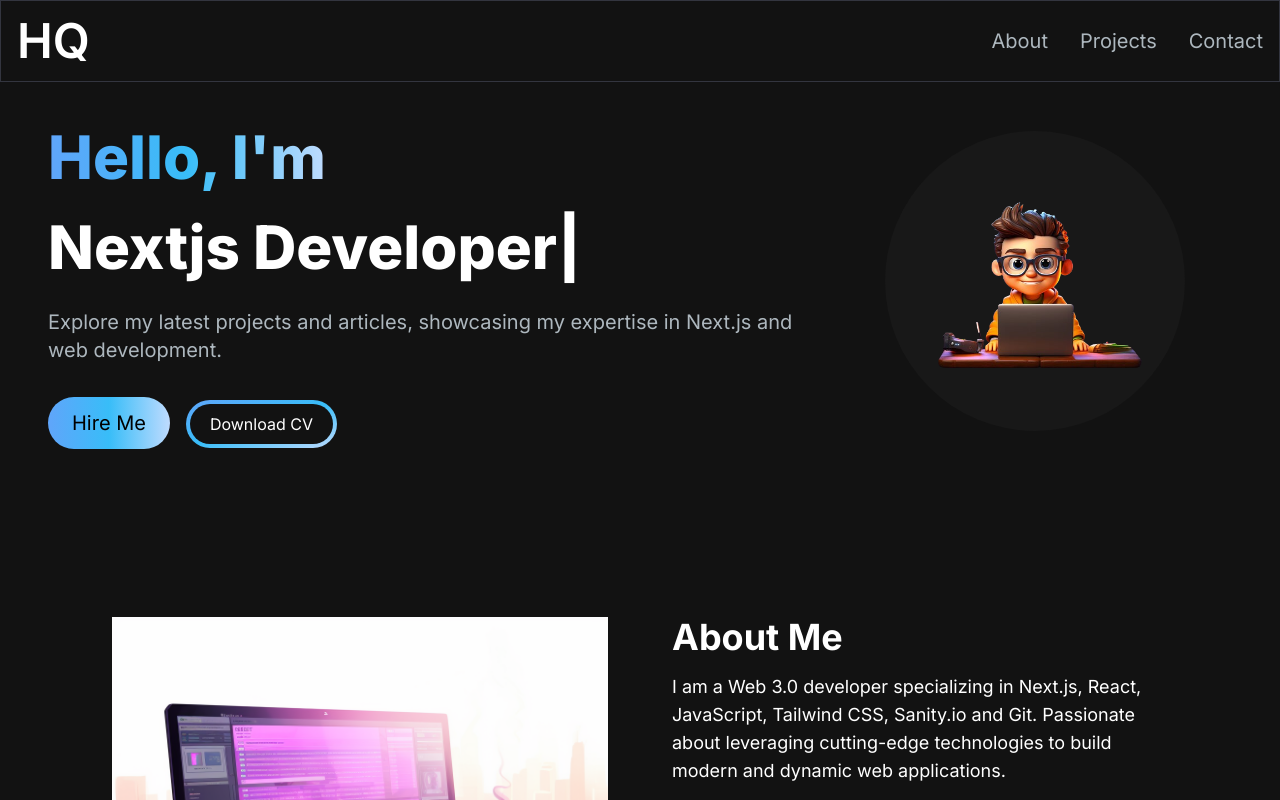
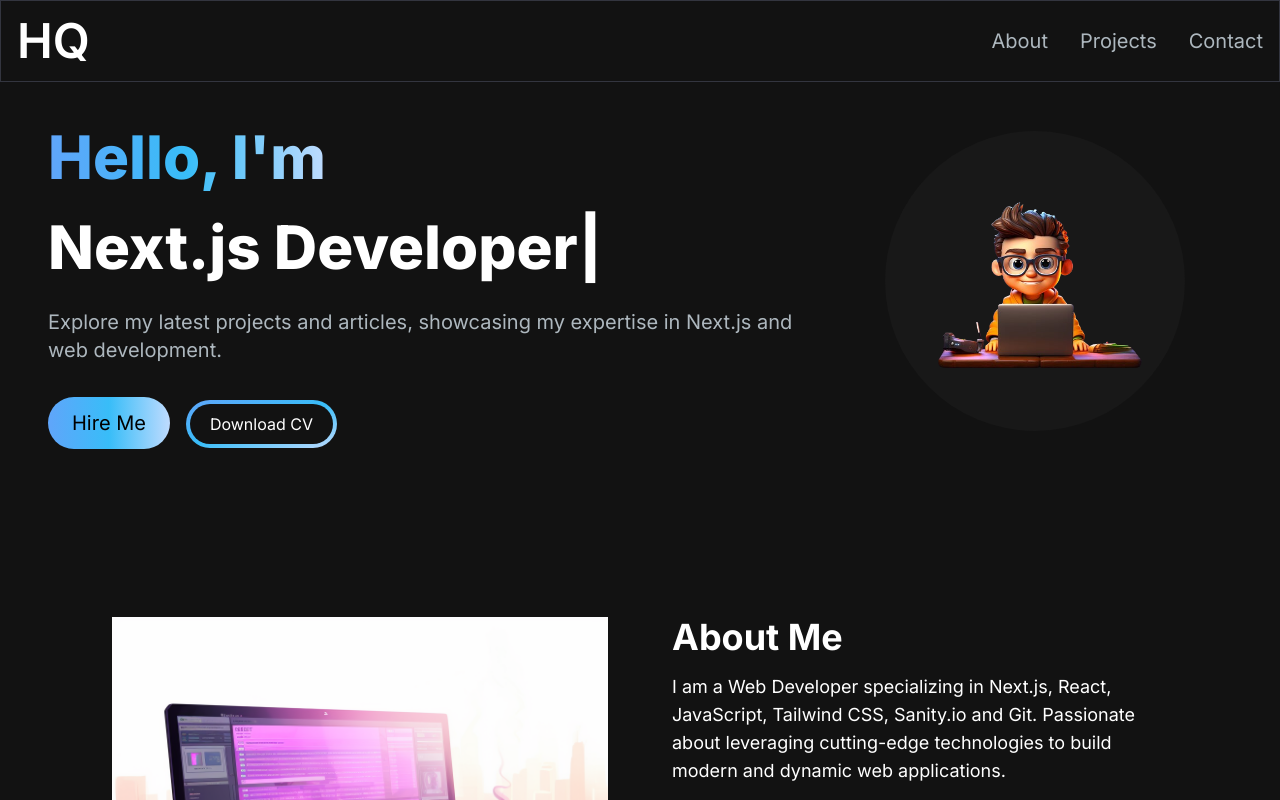
Before and after one commit to hamzaq453/portfolio-website, a Next.js app: page / in a window 1280 px wide. Shown: the top 800 px of the page. Built offline with nearby package versions, Linux system fonts and the light colour scheme.

Commit message:
3.0 removed from hero and about

```diff
--- a/src/app/components/AboutSection.jsx
+++ b/src/app/components/AboutSection.jsx
@@ -60,7 +60,7 @@
         <div className="mt-4 md:mt-0 text-left flex flex-col h-full">
           <h2 className="text-4xl font-bold text-white mb-4">About Me</h2>
           <p className="text-base lg:text-lg">
-          I am a Web 3.0 developer specializing in Next.js, React, JavaScript, Tailwind CSS, Sanity.io and Git.
+          I am a Web Developer specializing in Next.js, React, JavaScript, Tailwind CSS, Sanity.io and Git.
            Passionate about leveraging cutting-edge technologies to build modern and dynamic web applications.
           </p>
           <div className="flex flex-row justify-start mt-8">
--- a/src/app/components/Herosec.jsx
+++ b/src/app/components/Herosec.jsx
@@ -25,9 +25,9 @@
               sequence={[
                 "Hamza Qureshi",
                 1000,
-                "Web 3.0 Developer",
+                "Web Developer",
                 1000,
-                "Nextjs Developer",
+                "Next.js Developer",
                 1000
 
               ]}
```
